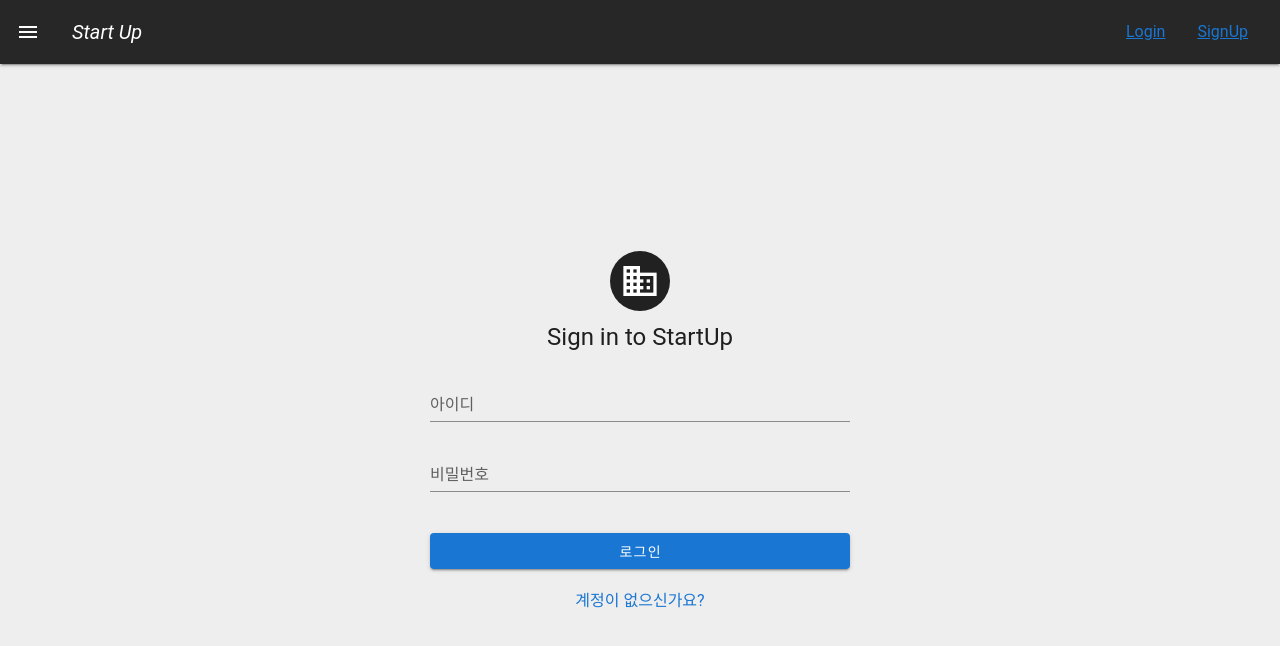
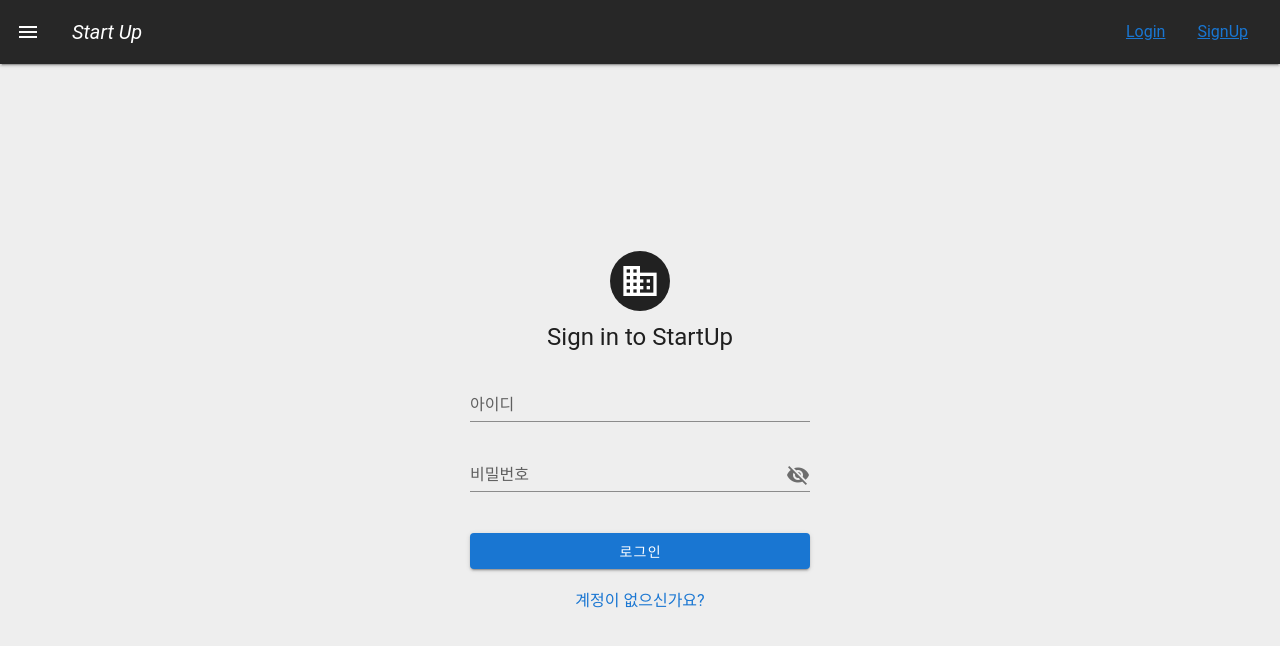
Before and after one commit to jiseok1378/start_up_client, a Vue app: page / in a window 1280 px wide. Shown: the top 646 px of the page. Built offline with nearby package versions, Linux system fonts and the light colour scheme; a small style sheet from the web is missing; what vuetify-dialog would draw is missing.

Commit message:
로그인 API 추가

```diff
--- a/src/api/ApiList.ts
+++ b/src/api/ApiList.ts
@@ -1,4 +1,4 @@
-import { SignupDto } from "./ApiTypes";
+import { SignupDto, SigninDto, SigninResDto } from "./ApiTypes";
 import api from "./Axios";
 import { AxiosResponse } from "axios";
 export default {
@@ -8,4 +8,7 @@ export default {
   checkUserIdDuplication: (userId: string): Promise<AxiosResponse<boolean>> => {
     return api.GET("/user/duplicate", { userId });
   },
+  signin: (signinDto: SigninDto): Promise<AxiosResponse<SigninResDto>> => {
+    return api.POST("/login", signinDto);
+  },
 };
--- a/src/api/Axios.ts
+++ b/src/api/Axios.ts
@@ -1,6 +1,6 @@
 import axios, { AxiosResponse } from "axios";
 const instance = axios.create({
-  baseURL: "http://localhost:8091/api/v1",
+  baseURL: "http://192.168.1.5:8091/api/v1",
   timeout: 1000,
   validateStatus: function (status) {
     // 상태 코드가 500 이상일 경우 거부. 나머지는 허용
--- a/src/store/index.ts
+++ b/src/store/index.ts
@@ -1,17 +1,27 @@
-import Vue from 'vue'
-import Vuex from 'vuex'
+import { SigninDto } from "@/api/ApiTypes";
+import Vue from "vue";
+import Vuex from "vuex";
 
-Vue.use(Vuex)
+Vue.use(Vuex);
 
 export default new Vuex.Store({
   state: {
+    userInfo: {
+      accessToken: "",
+      expirationDate: "",
+      userName: "",
+    },
   },
-  getters: {
-  },
+  getters: {},
   mutations: {
+    setUserInfo(state, userInfo: SigninDto) {
+      state.userInfo = userInfo as any;
+    },
   },
   actions: {
+    setUserInfo: ({ commit }, userInfo: SigninDto) => {
+      commit("setUserInfo", userInfo);
+    },
   },
-  modules: {
-  }
-})
+  modules: {},
+});
--- a/src/views/user/LoginPage.vue
+++ b/src/views/user/LoginPage.vue
@@ -11,8 +11,11 @@
     </div>
     <v-slide-x-transition v-if="!isSignUp" hide-on-leave>
       <login-container
+        :signinInfo="signinInfo"
         @click-login="clickLogin"
         @change-component="changeComponent"
+        @change-id="(value) => (signinInfo.userId = value)"
+        @change-password="(value) => (signinInfo.password = value)"
       />
     </v-slide-x-transition>
     <v-slide-x-transition v-else hide-on-leave>
@@ -33,7 +36,7 @@
   </div>
 </template>
 <script lang="ts">
-import { SignupDto } from "@/api/ApiTypes";
+import { SigninDto, SignupDto } from "@/api/ApiTypes";
 import Vue from "vue";
 import LoginContainer from "./loginPage/LoginContainer.vue";
 import SignupContainer from "./loginPage/SignupContainer.vue";
@@ -45,6 +48,7 @@ interface LoginPageType {
     types: string[];
     number: number;
   };
+  signinInfo: SigninDto;
   signupInfo: SignupDto;
 }
 export default Vue.extend({
@@ -60,6 +64,10 @@ export default Vue.extend({
         label: "",
         types: ["사용자", "기업"],
         number: 0,
+      },
+      signinInfo: {
+        userId: "",
+        password: "",
       },
       signupInfo: {
         userId: "",
@@ -89,7 +97,7 @@ export default Vue.extend({
       );
       const isNotDuplication = response.data;
       if (isNotDuplication) {
-        this.$dialog.confirm({
+        this.$dialog.info({
           title: "사용 가능한 아이디",
           text: "사용 가능한 아이디입니다.",
         });
@@ -110,14 +118,26 @@ export default Vue.extend({
           text: "회원가입에 실패하였습니다. 정보를 확인해주세요.",
         });
       } else {
-        this.$dialog.confirm({
+        this.$dialog.info({
           title: "회원가입 성공",
           text: "회원가입에 성공하였습니다. 로그인 해주세요.",
         });
       }
     },
-    clickLogin(): void {
-      alert("로그인");
+    async clickLogin(): Promise<void> {
+      const response = await this.$http.signin(this.signinInfo);
+      if (response.status === 200) {
+        this.$store.dispatch("setUserInfo", response.data);
+        this.$dialog.info({
+          title: "로그인 성공",
+          text: `로그인에 성공하셨습니다. 환영합니다. ${this.$store.state.userInfo.userName}님`,
+        });
+      } else {
+        this.$dialog.error({
+          title: "로그인 실패",
+          text: `로그인에 실패하셨습니다. 정보를 다시 한번 확인해주세요.`,
+        });
+      }
     },
     changeComponent(flag: boolean): void {
       this.isSignUp = flag;
--- a/src/views/user/loginPage/LoginContainer.vue
+++ b/src/views/user/loginPage/LoginContainer.vue
@@ -1,7 +1,18 @@
 <template>
   <v-container id="login-container" class="d-flex flex-column align-center">
-    <v-text-field class="text-field-size" label="아이디" />
-    <v-text-field class="text-field-size" label="비밀번호" />
+    <v-text-field
+      class="text-field-size"
+      @input="(v) => $emit('change-id', v)"
+      label="아이디"
+    />
+    <v-text-field
+      class="text-field-size"
+      label="비밀번호"
+      :append-icon="isShowPassword ? 'mdi-eye' : 'mdi-eye-off'"
+      :type="isShowPassword ? 'text' : 'password'"
+      @input="(v) => $emit('change-password', v)"
+      @click:append="isShowPassword = !isShowPassword"
+    />
     <div class="spacer" />
     <v-btn class="primary" @click="$emit('click-login')" block> 로그인 </v-btn>
     <a class="direction" @click="$emit('change-component', true)">
@@ -10,14 +21,26 @@
   </v-container>
 </template>
 
-<script>
-export default {};
+<script lang="ts">
+import Vue from "vue";
+export default Vue.extend({
+  props: {
+    signinInfo: {
+      type: Object,
+      default: () => ({}),
+    },
+  },
+  data() {
+    return {
+      isShowPassword: false,
+    };
+  },
+});
 </script>
-
 <style lang="scss" scope>
 #login-container {
   padding: 0px 30px;
-  width: 30rem;
+  width: 400px;
   .direction {
     margin-top: 20px;
   }
--- a/src/views/user/loginPage/SignupContainer.vue
+++ b/src/views/user/loginPage/SignupContainer.vue
@@ -50,7 +50,7 @@
       </template>
     </v-text-field>
     <div class="spacer"></div>
-    <v-btn @click="$emit('click-signup')" class="primary" block disabled>
+    <v-btn @click="$emit('click-signup')" class="primary" block>
       회원가입
     </v-btn>
     <a class="direction" @click="$emit('change-component', false)">
@@ -88,7 +88,7 @@ export default Vue.extend({
 <style lang="scss" scope>
 #signup-container {
   padding: 0px 30px;
-  width: 30rem;
+  width: 400px;
   .direction {
     margin-top: 20px;
   }
```
Also changed, not shown: src/api/ApiTypes.ts (+9 -0 lines).
